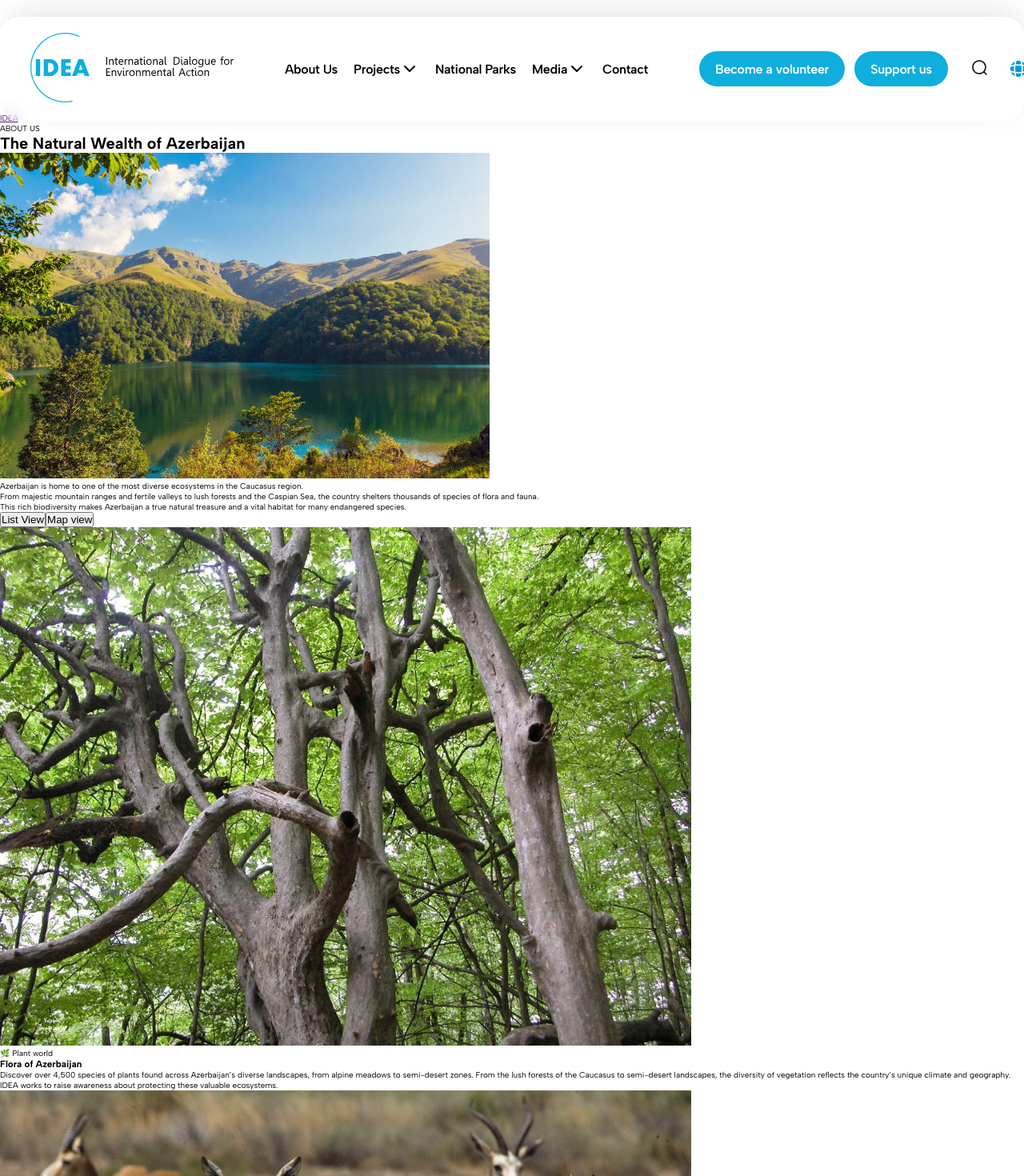
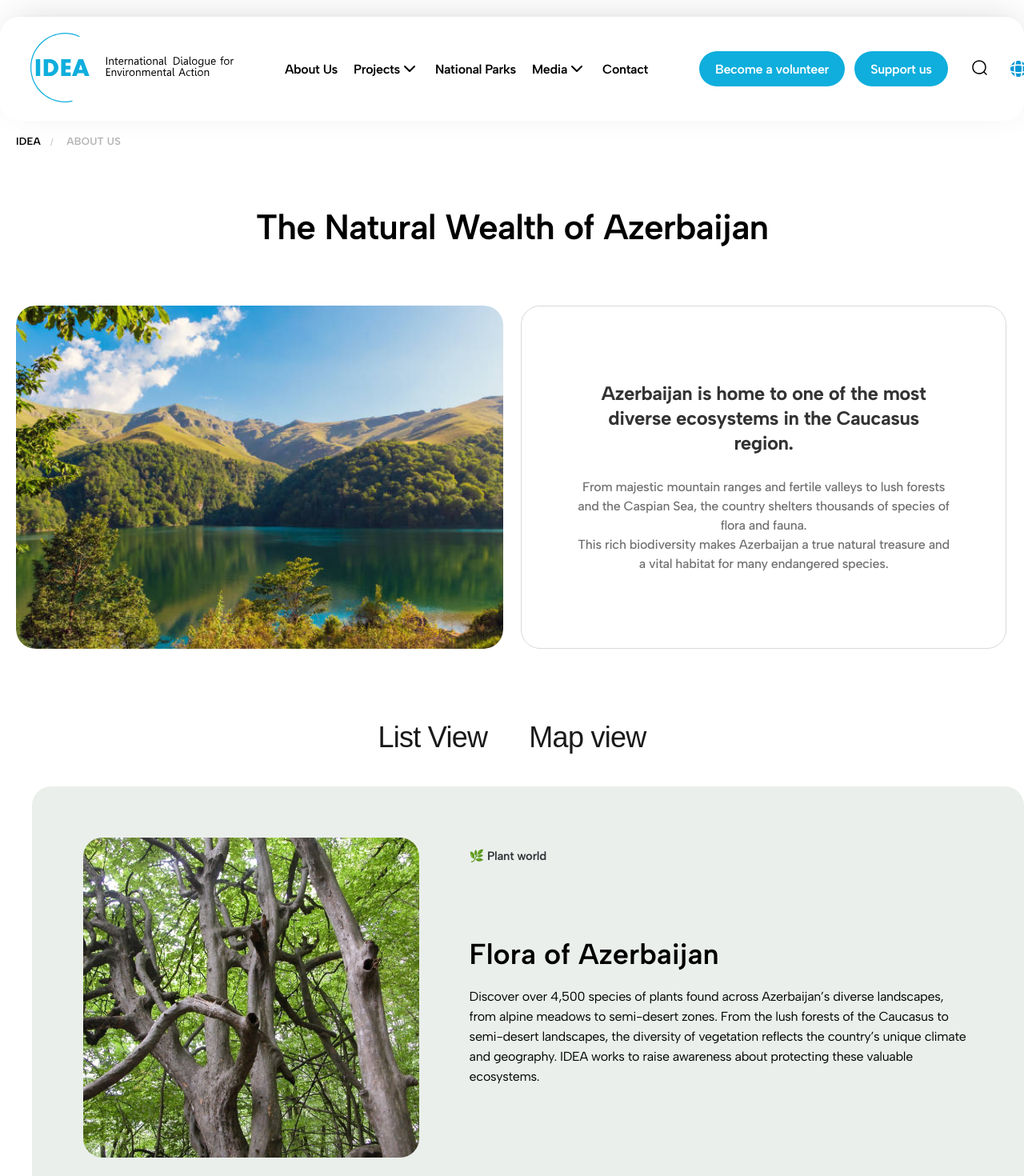
Before and after one commit to rashidovjavid1/Idea-clone, a Next.js app: page /national-parks in a window 1280 px wide. Shown: the top 1470 px of the page at 80% size. Built offline with nearby package versions, Linux system fonts and the light colour scheme.

Commit message:
feat: Add resources styling for national parks page; enhance layout and design

```diff
--- a/app/national-parks/national-parks.scss
+++ /dev/null
@@ -1,58 +0,0 @@
-.resources {
-  padding: 0 0 0 17rem;
-  .container {
-    max-width: 140rem;
-    margin: 0;
-    padding: 0;
-
-    .breadcrumbs {
-      margin-top: 2.8rem;
-      ul {
-        display: flex;
-        align-items: center;
-        justify-content: center;
-        li {
-          list-style: none;
-
-          &:not(:last-child)::after {
-            content: "/";
-            width: 2rem;
-            margin-left: 1.2rem;
-            display: inline-block;
-            color: #000;
-            opacity: 0.3;
-          }
-
-          a {
-            text-decoration: none;
-            color: #000;
-            font-size: 1.3rem;
-            font-style: normal;
-            font-weight: 600;
-            line-height: normal;
-            letter-spacing: 0.026rem;
-            text-transform: uppercase;
-          }
-
-          span {
-            color: #000;
-            font-family: "Albert Sans";
-            font-size: 1.3rem;
-            font-style: normal;
-            font-weight: 600;
-            line-height: normal;
-            letter-spacing: 0.026rem;
-            text-transform: uppercase;
-            opacity: 0.3;
-          }
-        }
-      }
-
-      ul {
-        display: flex;
-        align-items: center;
-        justify-content: flex-start;
-      }
-    }
-  }
-}
--- a/app/national-parks/page.jsx
+++ b/app/national-parks/page.jsx
@@ -1,5 +1,6 @@
 import React from "react";
 import { nationalParks } from "../constants/nationalParks";
+import "./resources.scss";
 
 const page = () => {
   return (
@@ -18,7 +19,7 @@ const page = () => {
         <div className="resourcesMain">
           <h1>The Natural Wealth of Azerbaijan</h1>
           <div className="resourcesTop">
-            <div className="nationalParksBannerLeft">
+            <div className="resourcesLeft">
               <div className="pageBanner">
                 <img
                   src="/nationalParksBanner.png"
@@ -26,23 +27,23 @@ const page = () => {
                 />
               </div>
             </div>
-            <div className="nationalParksBannerRight">
-              <div className="nationalParksTitle">
+            <div className="resourcesRight">
+              <div className="resourcesRightContent">
                 <span>
                   Azerbaijan is home to one of the most diverse ecosystems in
                   the Caucasus region.
                 </span>
-              </div>
-              <div className="nationalParksTitleDescription">
+                <div className="resourcesDescription">
                   <p>
                     From majestic mountain ranges and fertile valleys to lush
-                  forests and the Caspian Sea, the country shelters thousands of
-                  species of flora and fauna.
+                    forests and the Caspian Sea, the country shelters thousands
+                    of species of flora and fauna.
                   </p>
                   <p>
                     This rich biodiversity makes Azerbaijan a true natural
                     treasure and a vital habitat for many endangered species.
                   </p>
+                </div>
               </div>
             </div>
           </div>
@@ -57,7 +58,6 @@ const page = () => {
           <div className="resourcesBottomMain">
             <div className="container">
               <div className="resourceCards">
-                <div className="container">
                 {nationalParks.map((item, index) => (
                   <div key={index} className="resourceCard">
                     <div className="cardBanner">
@@ -69,7 +69,10 @@ const page = () => {
                       </div>
                       <div className="cardTitle">
                         <h3>{item.cardTitle}</h3>
+
+                        <div className="cardDescription">
                           <p>{item.cardDescription}</p>
+                        </div>
                       </div>
                     </div>
                   </div>
@@ -80,7 +83,6 @@ const page = () => {
         </div>
       </div>
     </div>
-    </div>
   );
 };
 
--- /dev/null
+++ b/app/national-parks/resources.scss
@@ -0,0 +1,271 @@
+.resources {
+  padding: 0 0 7.8rem;
+  .container {
+    max-width: 140rem;
+    margin: 0 auto;
+    padding: 0 2rem;
+
+    .breadcrumbs {
+      margin-top: 2.8rem;
+      ul {
+        display: flex;
+        align-items: center;
+        justify-content: center;
+        li {
+          list-style: none;
+
+          &:not(:last-child)::after {
+            content: "/";
+            width: 2rem;
+            margin-left: 1.2rem;
+            display: inline-block;
+            color: #000;
+            opacity: 0.3;
+          }
+
+          a {
+            text-decoration: none;
+            color: #000;
+            font-size: 1.3rem;
+            font-style: normal;
+            font-weight: 600;
+            line-height: normal;
+            letter-spacing: 0.026rem;
+            text-transform: uppercase;
+          }
+
+          span {
+            color: #000;
+            font-family: "Albert Sans";
+            font-size: 1.3rem;
+            font-style: normal;
+            font-weight: 600;
+            line-height: normal;
+            letter-spacing: 0.026rem;
+            text-transform: uppercase;
+            opacity: 0.3;
+          }
+        }
+      }
+
+      ul {
+        display: flex;
+        align-items: center;
+        justify-content: flex-start;
+      }
+    }
+
+    .resourcesMain {
+      margin-top: 7.3rem;
+
+      h1 {
+        text-align: center;
+        color: #000;
+        font-size: 4.4rem;
+        font-style: normal;
+        font-weight: 600;
+        line-height: normal;
+        letter-spacing: -0.088rem;
+      }
+
+      .resourcesTop {
+        margin-top: 7.2rem;
+        display: flex;
+        align-items: center;
+        justify-content: center;
+        gap: 2.2rem;
+
+        .resourcesLeft {
+          width: 50%;
+
+          .pageBanner {
+            height: 42.9rem;
+            overflow: hidden;
+            border-radius: 2.4rem;
+
+            img {
+              width: 100%;
+              height: 100%;
+              object-fit: cover;
+              border-radius: 2.4rem;
+            }
+          }
+        }
+
+        .resourcesRight {
+          width: 50%;
+
+          .resourcesRightContent {
+            display: flex;
+            flex-direction: column;
+            align-items: center;
+            justify-content: center;
+            gap: 2.8rem;
+            padding: 6.9rem;
+            border-radius: 2.4rem;
+            border: 1px solid #d9d9d9;
+            width: 60.7rem;
+            height: 42.9rem;
+
+            span {
+              color: #333;
+              text-align: center;
+              font-size: 2.4rem;
+              font-style: normal;
+              font-weight: 700;
+              line-height: 3.1rem;
+              letter-spacing: -0.048rem;
+            }
+          }
+          .resourcesDescription {
+            box-sizing: border-box;
+            margin: 0;
+            padding: 0;
+            p {
+              color: #333;
+              text-align: center;
+              font-size: 1.6rem;
+              font-style: normal;
+              font-weight: 500;
+              line-height: 2.4rem;
+              letter-spacing: -0.032rem;
+              opacity: 0.7;
+            }
+          }
+        }
+      }
+    }
+
+    .resourcesBottom {
+      margin-top: 8.8rem;
+
+      .container {
+        max-width: 140rem;
+        margin: 0 auto;
+        padding: 0 2rem;
+
+        .resourcesFilter {
+          display: flex;
+          align-items: center;
+          justify-content: center;
+          gap: 4.8rem;
+
+          button {
+            color: #1a1a1a;
+            text-align: center;
+            font-size: 3.6rem;
+            font-style: normal;
+            font-weight: 500;
+            line-height: normal;
+            letter-spacing: -0.072rem;
+            background-color: transparent;
+            border-color: transparent;
+
+            /*  aktiv uchun -    text-align: center;
+    font-size: 3.6rem;
+    font-style: normal;
+    font-weight: 500;
+    line-height: normal;
+    letter-spacing: -.072rem; */
+          }
+        }
+      }
+
+      .resourcesBottomMain {
+        margin-top: 3.8rem;
+
+        .container {
+          max-width: 140rem;
+          margin: 0 auto;
+          padding: 0 2rem;
+
+          .resourceCards {
+            display: flex;
+            flex-direction: column;
+            gap: 2.8rem;
+
+            .resourceCard {
+              width: 124rem;
+              height: 52.8rem;
+              border-radius: 2.4rem;
+              background: #eaefeb;
+              padding: 6.4rem;
+              height: 52.8rem;
+              display: flex;
+              gap: 6.3rem;
+
+              .cardBanner {
+                width: 40%;
+                height: 40rem;
+                overflow: hidden;
+                border-radius: 2.4rem;
+
+                img {
+                  width: 100%;
+                  height: 100%;
+                  object-fit: cover;
+                }
+              }
+
+              .right {
+                width: 60%;
+                display: flex;
+                flex-direction: column;
+                justify-content: space-between;
+                padding: 1.4rem 0;
+
+                .firstText {
+                  display: flex;
+                  align-items: center;
+                  gap: 0.8rem;
+
+                  span {
+                    color: #313438;
+                    font-size: 1.5rem;
+                    font-style: normal;
+                    font-weight: 600;
+                    line-height: normal;
+                    letter-spacing: -0.03rem;
+                  }
+                }
+
+                .cardTitle {
+                  display: flex;
+                  flex-direction: column;
+                  gap: 2rem;
+
+                  h3 {
+                    color: #000;
+                    font-size: 3.6rem;
+                    font-style: normal;
+                    font-weight: 600;
+                    line-height: 4rem;
+                  }
+
+                  .cardDescription {
+                    display: -webkit-box;
+                    -webkit-line-clamp: 8;
+                    -webkit-box-orient: vertical;
+                    overflow: hidden;
+                    text-overflow: ellipsis;
+                    line-clamp: 8;
+                    height: 20rem;
+
+                    p {
+                      color: #000;
+                      font-size: 1.6rem;
+                      font-style: normal;
+                      font-weight: 400;
+                      line-height: 2.5rem;
+                      letter-spacing: -0.032rem;
+                    }
+                  }
+                }
+              }
+            }
+          }
+        }
+      }
+    }
+  }
+}
```
Lines whose indentation alone changed are shown as unchanged.
